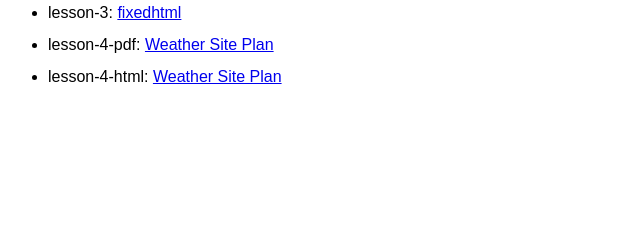
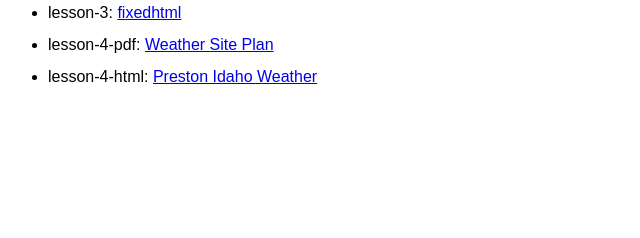
Before and after one commit to Coleman-Likes/Coleman-Likes.github.io, a plain HTML site: page index.html in a window 1280 px wide. Shown: the part 196-434 px from the top of the page, 0-640 px from the left. Drawn offline with Linux system fonts and the light colour scheme.

Commit message:
new change

```diff
--- a/index.html
+++ b/index.html
@@ -22,8 +22,8 @@
             <li>lesson-1: <a href="assignmennts/lesson-1/basicpage.html">Basicpage.html</a></li>
             <li>lesson-2: <a href="assignments/lesson-2/hello.html">Personal Profile</a></li>
             <li>lesson-3: <a href="assignments/lesson-3/fixedhtml.html">fixedhtml</a></li>
-            <li>lesson-4-pdf: <a href="assignments/lesson-4/weathersiteplan">Weather Site Plan</a></li>
-            <li>lesson-4-html: <a href="assignments/lesson-4-html/preston-4.html">Weather Site Plan</a></li>
+            <li>lesson-4-pdf: <a href="assignments/lesson-4-pdf/weathersiteplan.pdf">Weather Site Plan</a></li>
+            <li>lesson-4-html: <a href="assignments/lesson-4-html/preston-4.html">Preston Idaho Weather</a></li>
 
         </ul>
 
```
